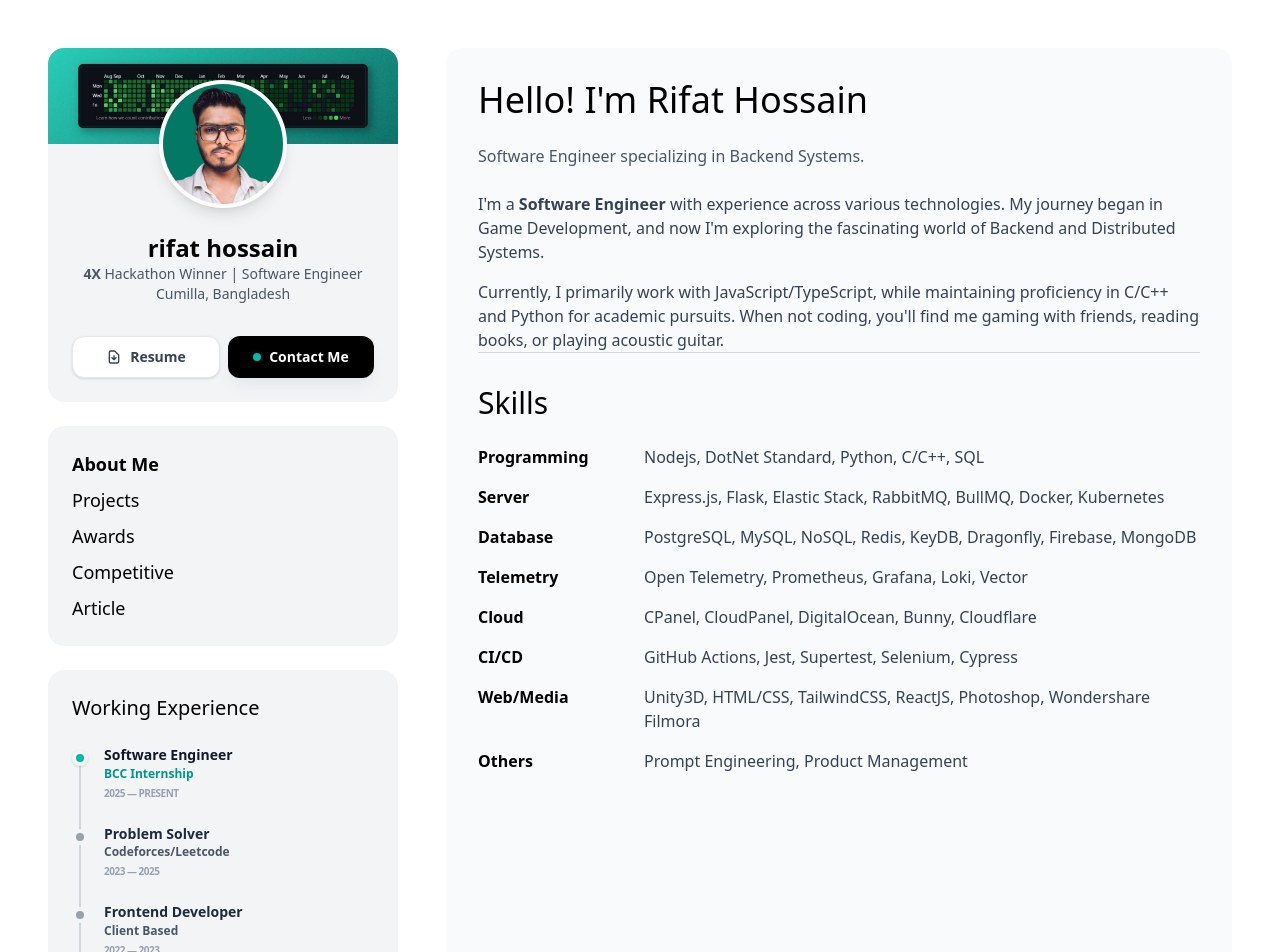
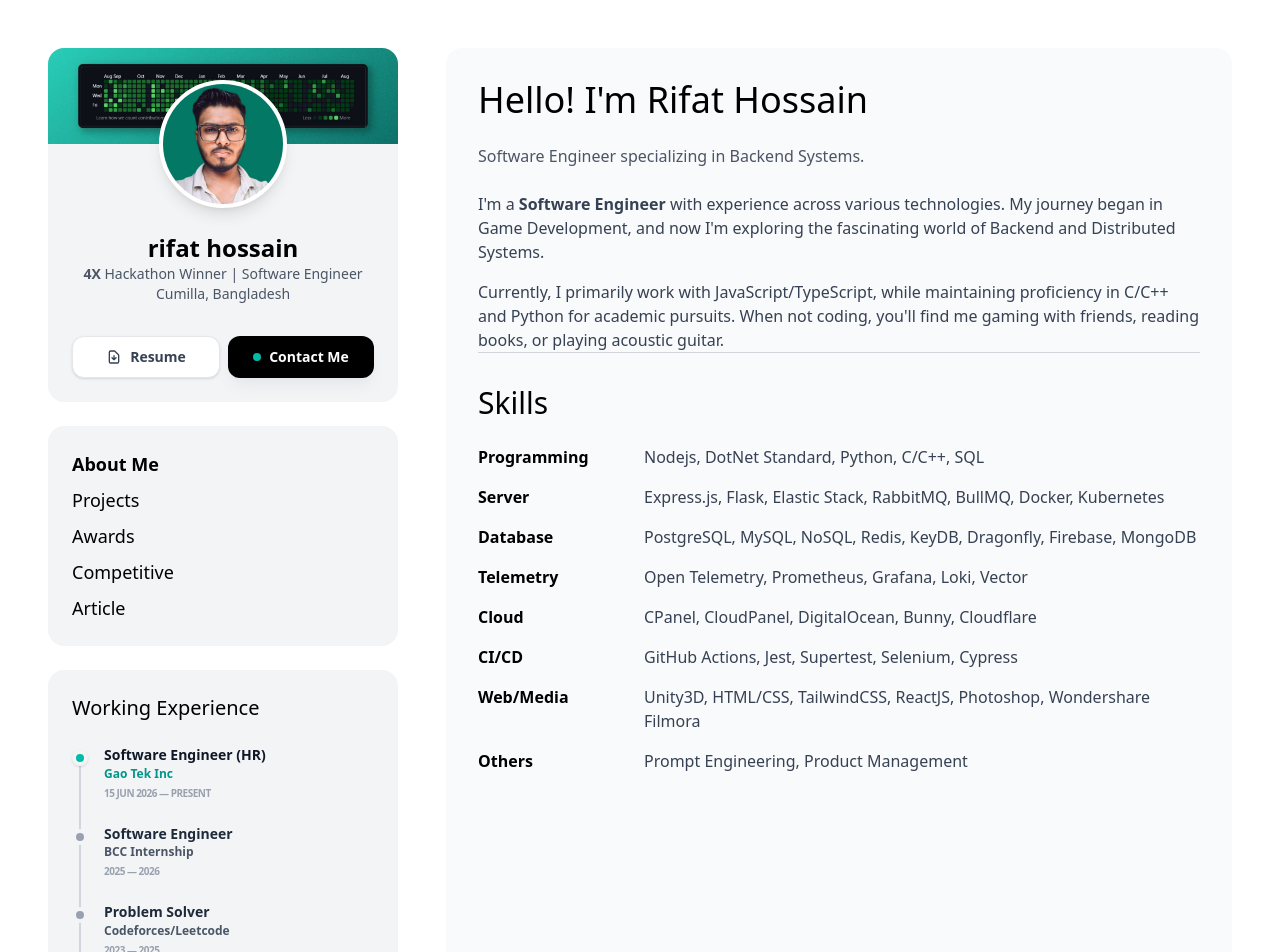
Before and after one commit to rifatbond007/my-portfolio, a React (Vite) app: page / in a window 1280 px wide. Shown: the top 952 px of the page. Built offline with nearby package versions, Linux system fonts and the light colour scheme.

Commit message:
feat: remove favicon, add Gao Tek Inc experience

```diff
--- a/index.html
+++ b/index.html
@@ -2,7 +2,7 @@
 <html lang="en">
   <head>
     <meta charset="UTF-8" />
-    <link rel="icon" type="image/svg+xml" href="/vite.svg" />
+
     <meta name="viewport" content="width=device-width, initial-scale=1.0" />
     <title>rifatbroh</title>
   </head>
--- a/src/pages/Sidebar.tsx
+++ b/src/pages/Sidebar.tsx
@@ -133,14 +133,23 @@ export default function Sidebar({
     {/* Vertical Timeline Thread Line */}
     <div className="absolute left-1.75 top-2 bottom-2 w-0.5 bg-gray-300"></div>
 
-    {/* Senior Role (Highlighted) */}
+    {/* Gao Tek Inc (Active) */}
     <div className="relative pl-8">
-      {/* Active Dot */}
       <div className="absolute left-0 top-1 w-4 h-4 rounded-full border-4 border-gray-100 bg-teal-500 z-10 shadow-sm"></div>
       <div>
-        <h4 className="font-bold text-sm text-gray-900 leading-tight">Software Engineer</h4>
-        <p className="text-xs font-semibold text-teal-600 mt-0.5">BCC Internship</p>
-        <p className="text-[10px] font-bold text-gray-400 mt-1 tracking-tighter uppercase">2025 — Present</p>
+        <h4 className="font-bold text-sm text-gray-900 leading-tight">Software Engineer (HR)</h4>
+        <p className="text-xs font-semibold text-teal-600 mt-0.5">Gao Tek Inc</p>
+        <p className="text-[10px] font-bold text-gray-400 mt-1 tracking-tighter uppercase">15 Jun 2026 — Present</p>
+      </div>
+    </div>
+
+    {/* BCC Internship */}
+    <div className="relative pl-8">
+      <div className="absolute left-0 top-1 w-4 h-4 rounded-full border-4 border-gray-100 bg-gray-400 z-10"></div>
+      <div>
+        <h4 className="font-bold text-sm text-gray-800 leading-tight">Software Engineer</h4>
+        <p className="text-xs font-semibold text-gray-600 mt-0.5">BCC Internship</p>
+        <p className="text-[10px] font-bold text-gray-400 mt-1 tracking-tighter uppercase">2025 — 2026</p>
       </div>
     </div>
 
```
